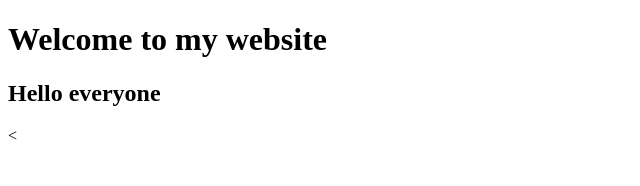
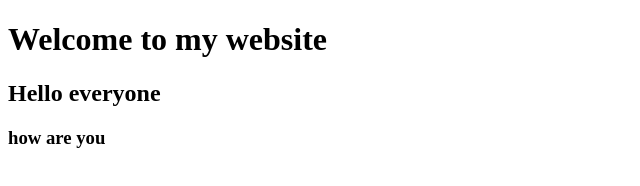
Before and after one commit to rahulmahato11/My-first-web, a plain HTML site: page index.html in a window 1280 px wide. Shown: the whole page, without its empty margins (0-640 px from the left). Drawn offline with Linux system fonts and the light colour scheme.

Commit message:
Update index.html

```diff
--- a/index.html
+++ b/index.html
@@ -8,8 +8,6 @@
   <body>
     <h1> Welcome to my website </h1>
     <h2> Hello everyone</h2>
-
-<  </body>
-
-
+    <h3> how are you</h3>
+ </body>
 </html>
```
